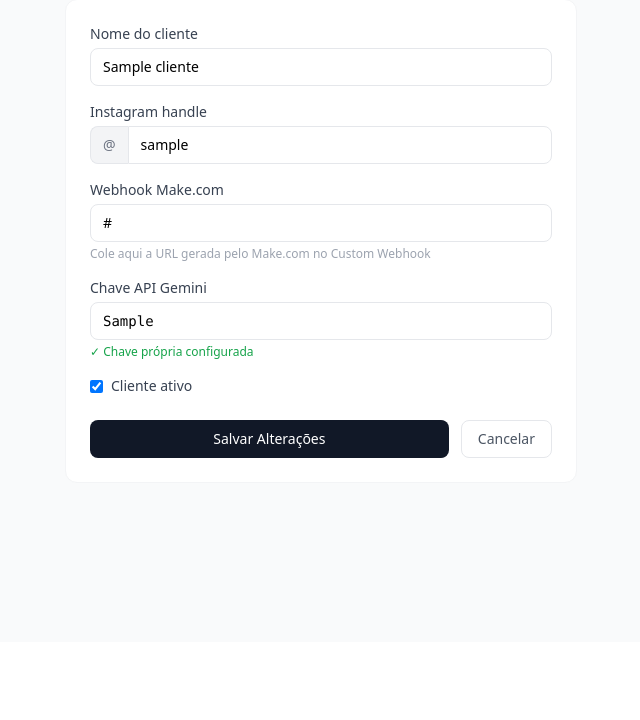
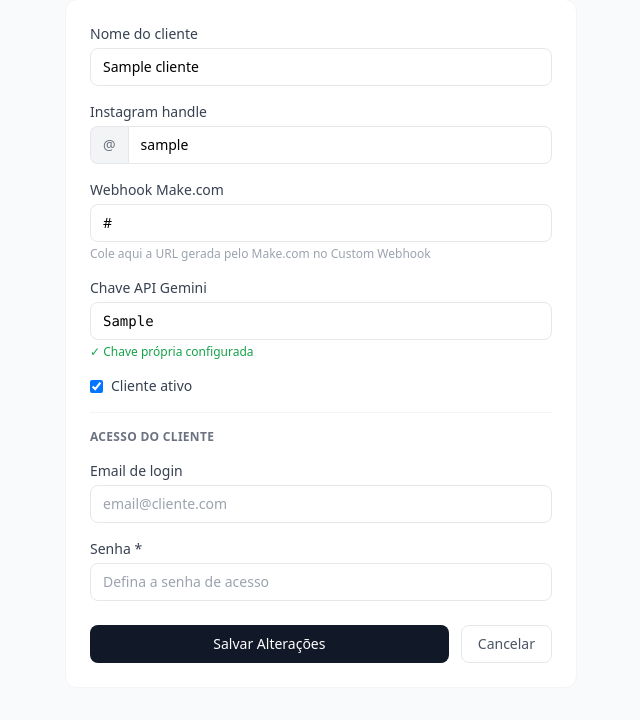
Before and after one commit to sergiorosa-afk/neuroorganic, a Flask app: page /admin/clientes/1/editar in a window 1280 px wide. Shown: the part 158-878 px from the top of the page, without its empty margins (319-959 px from the left). Before the commit the page ends 616 px from the top, so only its background shows below. Run offline with Flask 3, Linux system fonts and the light colour scheme; a user stored in the database is signed in; tables that the repository leaves empty hold one stand-in row (values such as "Sample post"); some libraries are stand-ins or nearby versions.

Commit message:
fix: editar cliente mostra e cria login/senha mesmo sem usuário associado
Co-Authored-By: Claude Sonnet 4.6 <noreply@anthropic.com>

```diff
--- a/app.py
+++ b/app.py
@@ -418,9 +418,10 @@ def editar_cliente(cliente_id):
         cliente.gemini_api_key = gemini_key or None
         cliente.ativo = 'ativo' in request.form
 
+        novo_email = request.form.get('email', '').strip().lower()
+        nova_senha = request.form.get('senha', '').strip()
+
         if usuario:
-            novo_email = request.form.get('email', '').strip().lower()
-            nova_senha = request.form.get('senha', '').strip()
             if novo_email and novo_email != usuario.email:
                 conflito = Usuario.query.filter_by(email=novo_email).first()
                 if conflito and conflito.id != usuario.id:
@@ -429,6 +430,17 @@ def editar_cliente(cliente_id):
                 usuario.email = novo_email
             if nova_senha:
                 usuario.set_senha(nova_senha)
+        elif novo_email and nova_senha:
+            conflito = Usuario.query.filter_by(email=novo_email).first()
+            if conflito:
+                flash('Este email já está em uso por outro usuário.', 'error')
+                return render_template('admin/editar_cliente.html', cliente=cliente, usuario=None)
+            usuario = Usuario(cliente_id=cliente.id, nome=cliente.nome, email=novo_email, role='cliente')
+            usuario.set_senha(nova_senha)
+            db.session.add(usuario)
+        elif not usuario:
+            flash('Preencha email e senha para criar o acesso do cliente.', 'error')
+            return render_template('admin/editar_cliente.html', cliente=cliente, usuario=None)
 
         db.session.commit()
         flash(f'Cliente {cliente.nome} atualizado com sucesso.', 'success')
--- a/templates/admin/editar_cliente.html
+++ b/templates/admin/editar_cliente.html
@@ -52,24 +52,28 @@
                 <label for="ativo" class="text-sm text-gray-700">Cliente ativo</label>
             </div>
 
-            {% if usuario %}
             <hr class="border-gray-100">
             <p class="text-xs font-semibold text-gray-500 uppercase tracking-wide">Acesso do cliente</p>
 
             <div>
                 <label class="block text-sm font-medium text-gray-700 mb-1">Email de login</label>
-                <input type="email" name="email" value="{{ usuario.email }}"
-                    class="w-full border border-gray-200 rounded-lg px-3 py-2 text-sm focus:outline-none focus:ring-2 focus:ring-gray-300">
+                <input type="email" name="email" value="{{ usuario.email if usuario else '' }}" required
+                    class="w-full border border-gray-200 rounded-lg px-3 py-2 text-sm focus:outline-none focus:ring-2 focus:ring-gray-300"
+                    placeholder="email@cliente.com">
             </div>
 
             <div>
-                <label class="block text-sm font-medium text-gray-700 mb-1">Nova senha</label>
+                <label class="block text-sm font-medium text-gray-700 mb-1">
+                    {% if usuario %}Nova senha{% else %}Senha *{% endif %}
+                </label>
                 <input type="text" name="senha"
                     class="w-full border border-gray-200 rounded-lg px-3 py-2 text-sm focus:outline-none focus:ring-2 focus:ring-gray-300"
-                    placeholder="Deixe em branco para não alterar">
-                <p class="text-xs text-gray-400 mt-1">Só preencha se quiser trocar a senha atual</p>
+                    placeholder="{% if usuario %}Deixe em branco para não alterar{% else %}Defina a senha de acesso{% endif %}"
+                    {% if not usuario %}required{% endif %}>
+                {% if usuario %}
+                <p class="text-xs text-gray-400 mt-1">Deixe em branco para manter a senha atual</p>
+                {% endif %}
             </div>
-            {% endif %}
 
             <div class="flex gap-3 pt-2">
                 <button type="submit"
```
